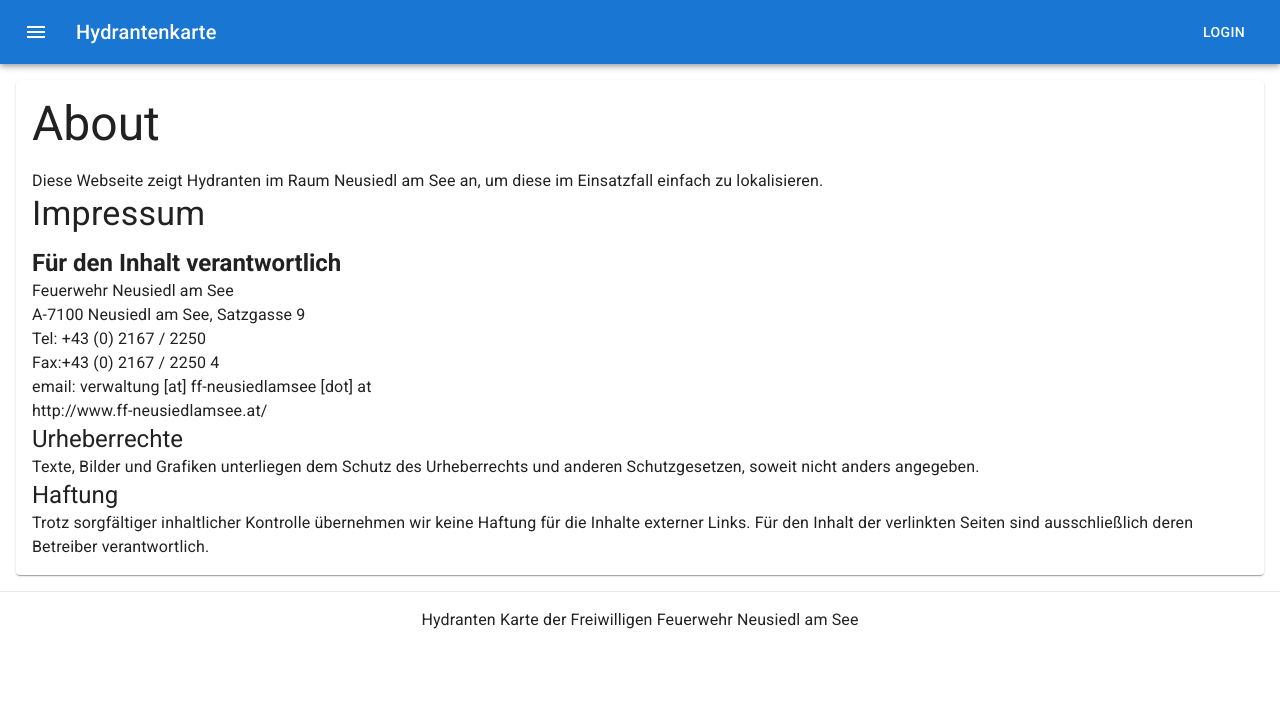
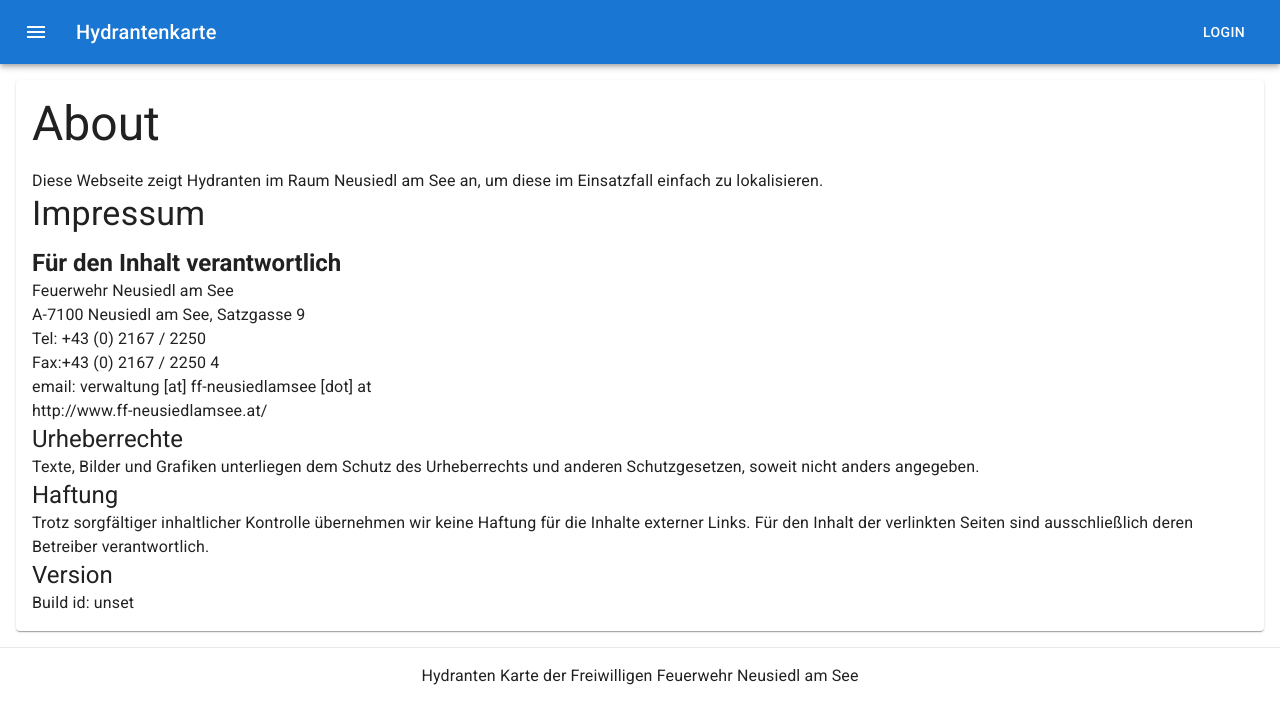
Before and after one commit to r00tat/ffn-hydrantenmap, a Next.js app: page /about in a window 1280 px wide. Shown: the top 724 px of the page. Built offline with nearby package versions, Linux system fonts and the light colour scheme; no server answers.

Commit message:
Add build id

```diff
--- a/hooks/useDistanceMarker.ts
+++ b/hooks/useDistanceMarker.ts
@@ -25,7 +25,6 @@ export default function useDistanceMarker(map: L.Map) {
         // distanceMarker.bindPopup(`aktuelle Position`);
         const popup = distanceMarker.getPopup();
         if (popup) {
-          console.info(`popup set, opening`);
           popup.options.autoPan = false;
           distanceMarker.openPopup();
         }
--- a/pages/about.tsx
+++ b/pages/about.tsx
@@ -45,6 +45,9 @@ export default function About() {
         für die Inhalte externer Links. Für den Inhalt der verlinkten Seiten
         sind ausschließlich deren Betreiber verantwortlich.
       </Typography>
+
+      <Typography variant="h5">Version</Typography>
+      <Typography>Build id: {process.env.NEXT_PUBLIC_BUILD_ID}</Typography>
     </Paper>
   );
 }
```
Also changed, not shown: .gitlab-ci.yml.
